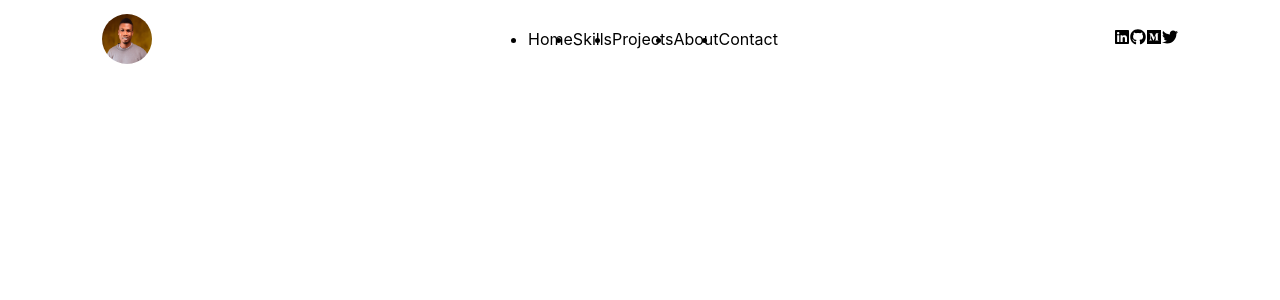
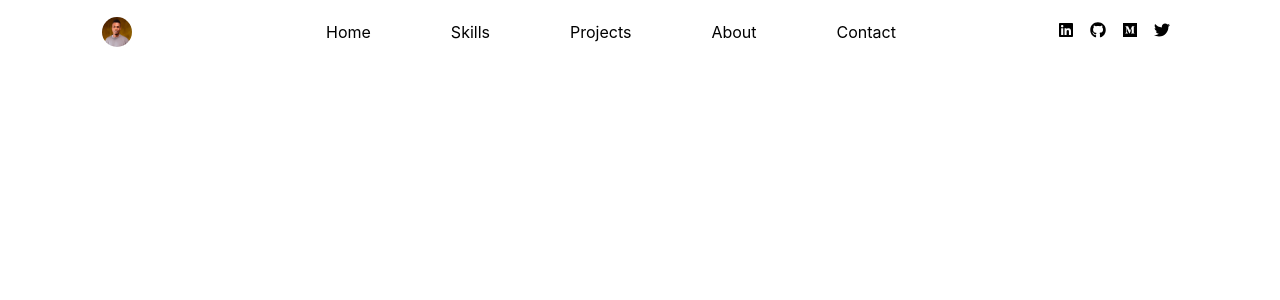
Before and after one commit to brytebee/portfolio, a React (Create React App) app: page /about in a window 1280 px wide. Shown: the top 300 px of the page. Built offline with nearby package versions, Linux system fonts and the light colour scheme.

Commit message:
:lipstick: Style header
Add basic styles to header, spacing

```diff
--- a/src/classes.css
+++ b/src/classes.css
@@ -2,3 +2,19 @@
   justify-content: space-between;
   align-items: center;
 }
+
+/* .profile-pix {
+  flex: 1;
+}
+
+.navigations {
+  flex: 8;
+}
+
+.handles {
+  flex: 1;
+} */
+
+.handle {
+  padding: 0 8px;
+}
--- a/src/components/Header.jsx
+++ b/src/components/Header.jsx
@@ -8,11 +8,12 @@ import { FaTwitter } from "react-icons/fa";
 const Header = () => (
   <div className="navigate d-flex gen-padding ">
     <img
-      style={{ width: "50px", height: "50px", borderRadius: "100%" }}
+      className="profile-pix"
+      style={{ width: "30px", height: "30px", borderRadius: "100%" }}
       src={img}
       alt="Atsighi Bright"
     />
-    <nav>
+    <nav className="navigations">
       <ul className="d-flex">
         <li>Home</li>
         <li>Skills</li>
@@ -21,11 +22,11 @@ const Header = () => (
         <li>Contact</li>
       </ul>
     </nav>
-    <div>
-      <FaLinkedin />
-      <FaGithub />
-      <FaMedium />
-      <FaTwitter />
+    <div className="handles">
+      <FaLinkedin className="handle" />
+      <FaGithub className="handle" />
+      <FaMedium className="handle" />
+      <FaTwitter className="handle" />
     </div>
   </div>
 );
--- a/src/index.css
+++ b/src/index.css
@@ -12,10 +12,18 @@ code {
     monospace;
 }
 
+ul {
+  list-style-type: none;
+}
+
+li {
+  padding: 0 2.5rem;
+}
+
 .d-flex {
   display: flex;
 }
 
 .gen-padding {
-  padding: 1% 8%;
+  padding: 0.5% 8%;
 }
```
